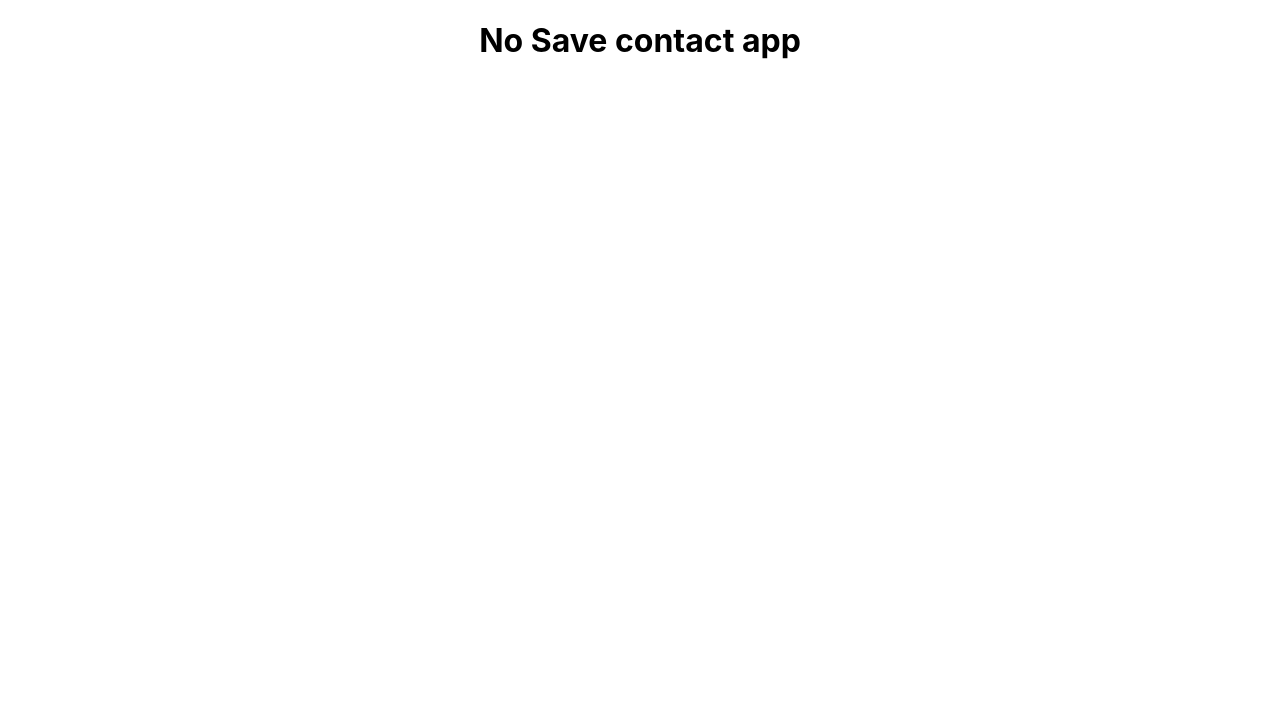
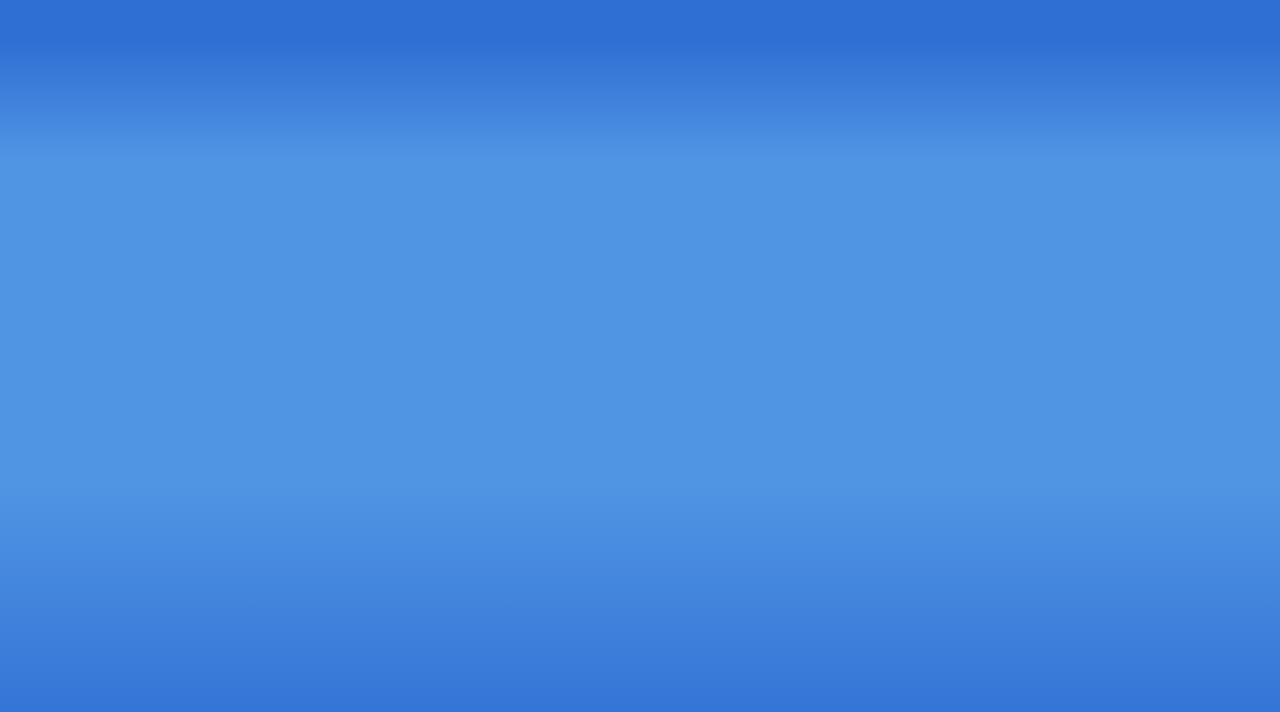
Before and after one commit to Sohail-khan786/no-save-whatsapp, a React (Create React App) app: page / in a window 1280 px wide. Shown: the top 712 px of the page. Built offline with nearby package versions, Linux system fonts and the light colour scheme.

Commit message:
master : background css completed

```diff
--- a/src/App.css
+++ b/src/App.css
@@ -1,38 +1,17 @@
-.App {
-  text-align: center;
+html, body, #root, #root>div {
+  height: 100%
+}
+.pageContainer {
+  background-image: linear-gradient(180deg,#2f6ed3 5%,#5095e4 20%,#5095e4 60%,#2f6ed3 95%);
+  display: flex;
 }
 
-.App-logo {
-  height: 40vmin;
-  pointer-events: none;
+/* Glassmorphism card effect */
+.card {
+  background: rgba( 255, 255, 255, 0.25 );
+  box-shadow: 0 8px 32px 0 rgba( 31, 38, 135, 0.37 );
+  backdrop-filter: blur( 4px );
+  -webkit-backdrop-filter: blur( 4px );
+  border-radius: 10px;
+  border: 1px solid rgba( 255, 255, 255, 0.18 );
 }
-
-@media (prefers-reduced-motion: no-preference) {
-  .App-logo {
-    animation: App-logo-spin infinite 20s linear;
-  }
-}
-
-.App-header {
-  background-color: #282c34;
-  min-height: 100vh;
-  display: flex;
-  flex-direction: column;
-  align-items: center;
-  justify-content: center;
-  font-size: calc(10px + 2vmin);
-  color: white;
-}
-
-.App-link {
-  color: #61dafb;
-}
-
-@keyframes App-logo-spin {
-  from {
-    transform: rotate(0deg);
-  }
-  to {
-    transform: rotate(360deg);
-  }
-}
--- a/src/App.js
+++ b/src/App.js
@@ -2,8 +2,9 @@ import './App.css';
 
 function App() {
   return (
-    <div className="App">
-      <h1>No Save contact app</h1>
+    <div className="pageContainer">
+      {/* <div className="card"></div> */}
+
     </div>
   );
 }
--- a/src/index.css
+++ b/src/index.css
@@ -1,5 +1,6 @@
 body {
   margin: 0;
+  height: 100%;
   font-family: -apple-system, BlinkMacSystemFont, 'Segoe UI', 'Roboto', 'Oxygen',
     'Ubuntu', 'Cantarell', 'Fira Sans', 'Droid Sans', 'Helvetica Neue',
     sans-serif;
```
